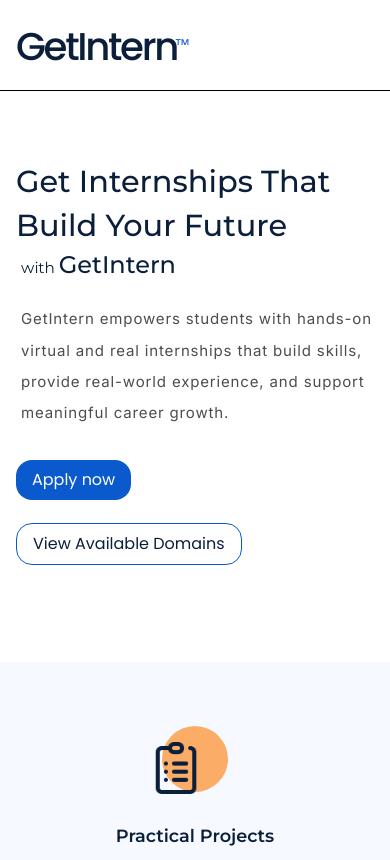
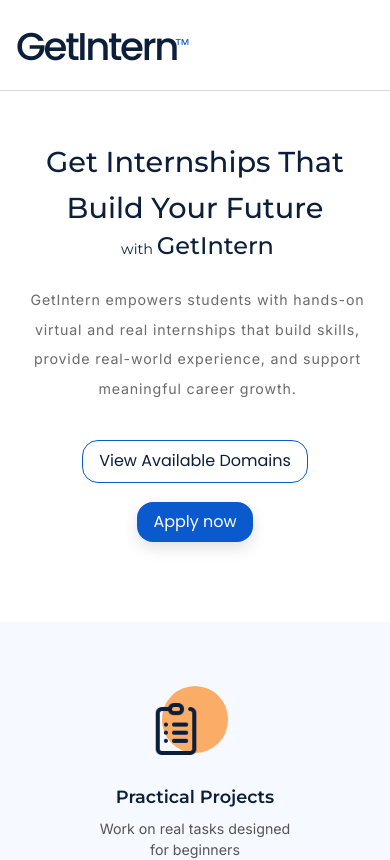
Before and after one commit to kalashjaiswal29/GetIntern, a React (Vite) app: page / in a window 390 px wide. Shown: the top 860 px of the page. Built offline with nearby package versions, Linux system fonts and the light colour scheme.

Commit message:
footer done

```diff
--- a/src/components/footerPage8.jsx
+++ b/src/components/footerPage8.jsx
@@ -26,10 +26,10 @@
         <span className={styles.footer4}>
           <span>
             Email -{" "}
-            <span className={styles.footer4_5}>contact@getintern.ac.in</span>
+            <a href="mailto:contact@getintern.ac.in" className={styles.footer4_5}>contact@getintern.ac.in</a>
           </span>
-          <span>
-            📞 +91 6006312288{"     "}|{"     "}+91 7905891176
+          <span className={styles.call}>
+            <span>📞 <a href="tel:+916006312288">+91 6006312288</a></span><span className={styles.divider}>|</span><span>📞 <a href="tel:+917905891176">+91 7905891176</a></span>
           </span>
         </span>
         <div className={styles.icons}>
--- a/src/style/NavBar.module.css
+++ b/src/style/NavBar.module.css
@@ -133,6 +133,10 @@
     max-width: 768px;
     margin-inline: auto;
   }
+  .navLine {
+  height: 0.03rem;
+  background-color: rgba(0, 0, 0, 0.201);
+}
 }
 
 @media(max-width:767px) {
@@ -146,5 +150,9 @@
   .navBar {
     padding-inline: 1rem;
   }
+    .navLine {
+  height: 0.01rem;
+  background-color: rgba(0, 0, 0, 0.150);
+}
 
 }
--- a/src/style/footer.module.css
+++ b/src/style/footer.module.css
@@ -38,7 +38,9 @@
   font-weight: 200;
   line-height: 2.224rem;
 }
-
+a{
+  text-decoration: none;
+}
 .footer2 {
   font-weight: 300;
   color: rgba(255, 255, 255, 0.85);
@@ -73,6 +75,11 @@
 
 .footer4_5 {
   font-weight: 300;
+  text-decoration: none;
+  color: rgba(255, 255, 255, 0.9);
+}
+.call span a{
+color: rgba(255, 255, 255, 0.9);
 }
 
 .icons {
@@ -131,11 +138,52 @@
 /* -------- 447px -------- */
 
 @media (max-width: 447px) {
+
   .footerContainer {
-    height: 30.2988rem;
+    height: 27.5rem;
   }
+  .call{
+    display: flex;
+    flex-direction: column;
+  }
+  .divider{
+    display: none;
+  }
+  .footer3 {
+    margin-top: 0.4rem;
+    line-height: 1.5rem;
+   display: grid ;
+   grid-template-columns: 1fr  ;
+   text-align: center;
+  }
+  .footer1 {
+  font-weight: 470;
+  font-size: 1.5rem;
+}
+.footertm {
+  font-family: "Poppins", sans-serif;
+  font-size: 0.9rem;
+}
+.copyWright {
+  font-size: 0.69rem;
+}
 
-  .footer3 {
-    line-height: 1.5rem;
-  }
+.iconBorder {
+  height: 1.9rem;
+  width: 1.9rem;
+  border: 0.1rem solid #FE8409;
+
 }
+.footer2 {
+  line-height: 0.6rem;
+
+}
+
+.footer4 {
+
+  line-height: 1.8rem;
+
+}
+
+
+}
--- a/src/style/mainHero.module.css
+++ b/src/style/mainHero.module.css
@@ -57,7 +57,7 @@
   gap: 2.1684rem;
   display: flex;
   flex-wrap: wrap;
-  row-gap: 0.9rem;
+  row-gap: 0.7rem;
 }
 
 .twobButtons {
@@ -77,6 +77,7 @@
 .applybutton {
   background-color: #0A59CD;
   color: #FFFFFF;
+
   transition: transform 0.18s ease, box-shadow 0.18s ease;
 }
 
@@ -278,7 +279,10 @@
     margin-top: 5.2rem;
 
   }
+  .applybutton{
+    box-shadow: 0 6px 16px rgba(0,0,0,0.12);
 
+  }
 }
 
 @media(max-width:767px) {
@@ -338,7 +342,7 @@
   }
 
   .withText {
-    font-size: 0.95rem;
+    font-size: 0.9rem;
     padding-left: 0.3144736rem;
     line-height: 2rem;
 
@@ -351,9 +355,9 @@
   }
 
   .subText {
-    font-size: 0.94rem;
+    font-size: 0.89rem;
     line-height: 2.199rem;
-    line-height: 1.946rem;
+    line-height: 1.85rem;
 
   }
 
@@ -374,35 +378,61 @@
 
 @media(max-width:454px) {
 
-   .mainHead {
-    font-size: 1.9rem;
-
-
-  }
-
-
-}
-
-
-@media(max-width:432px) {
-
-   .mainHead {
-    font-size: 1.9rem;
+  .mainHead {
+    font-size: 1.8rem;
     line-height: 2.8rem;
 
   }
-
-  .textMain {
-    margin-top: 5rem;
+   .textMain {
+    margin-top: 4rem;
 
   }
-  .subText{
+    .subText{
     margin-top: 1.2rem;
+    color: rgba(58, 58, 58, 0.753);
   }
   .buttonGroup {
   margin-top: 1.5rem;
 
 }
+}
+
+@media(max-width:432px) {
+  .textMain{
+          text-align: center;
+        margin-top: 3.7rem;
+
+  }
+    .buttonGroup {
+  /* align-content: center; */
+  justify-content: center;
 
 
 }
+  .mainHead {
+    font-size: 1.8rem;
+    line-height: 2.9rem;
+
+  }
+    .subText{
+    margin-top: 1.4rem;
+  }
+  .buttonGroup {
+  margin-top: 1.8rem;
+}
+  .withText {
+    line-height: 1.7rem;
+
+  }
+
+  .brandText {
+    line-height: 1.7rem;
+  }
+}
+
+@media(max-width:408px){
+  .buttonGroup{
+    display: flex;
+    flex-wrap:wrap-reverse ;
+  }
+}
--- a/src/style/msme.module.css
+++ b/src/style/msme.module.css
@@ -55,4 +55,8 @@
 .p2 {
   font-size: 1.45rem;
 }
+.msmeContainer {
+  min-height: 19.962rem;
+
 }
+}
--- a/src/style/qualtiescommitment.module.css
+++ b/src/style/qualtiescommitment.module.css
@@ -289,7 +289,12 @@
 
 
 }
+@media(max-width:454px) {
+  .container {
+  margin-top: 5rem;
 
+}
+}
 @media(max-width:343px){
   .qualityHead {
 
```
